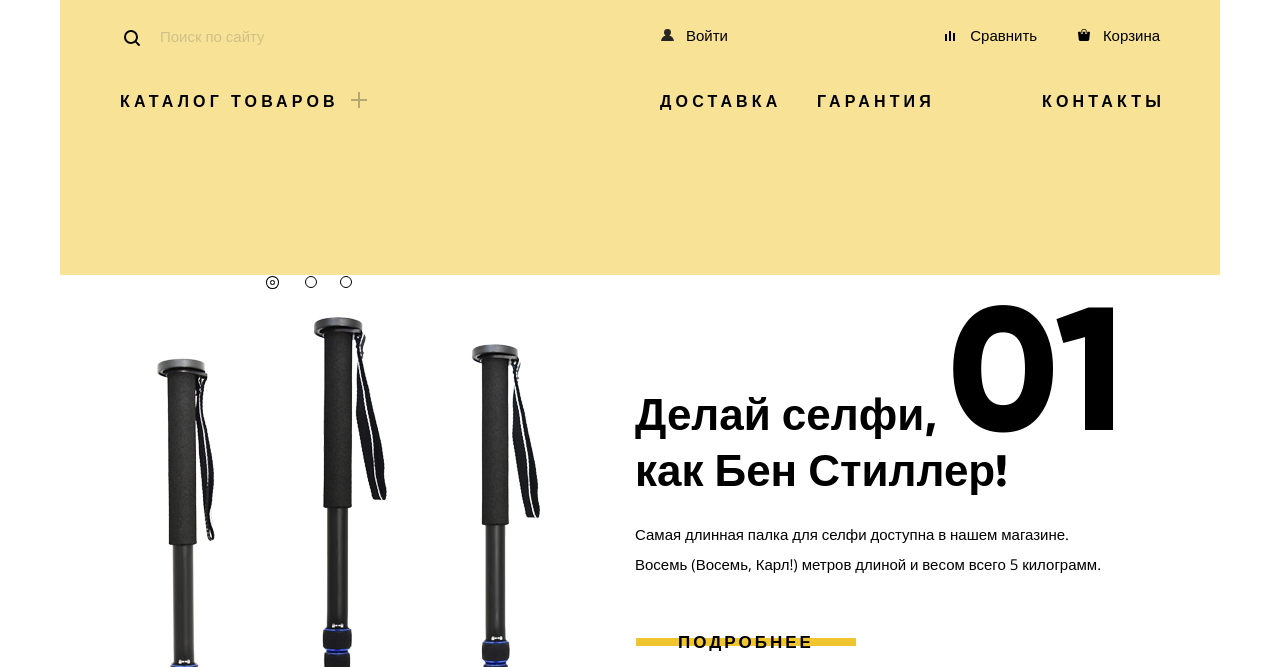
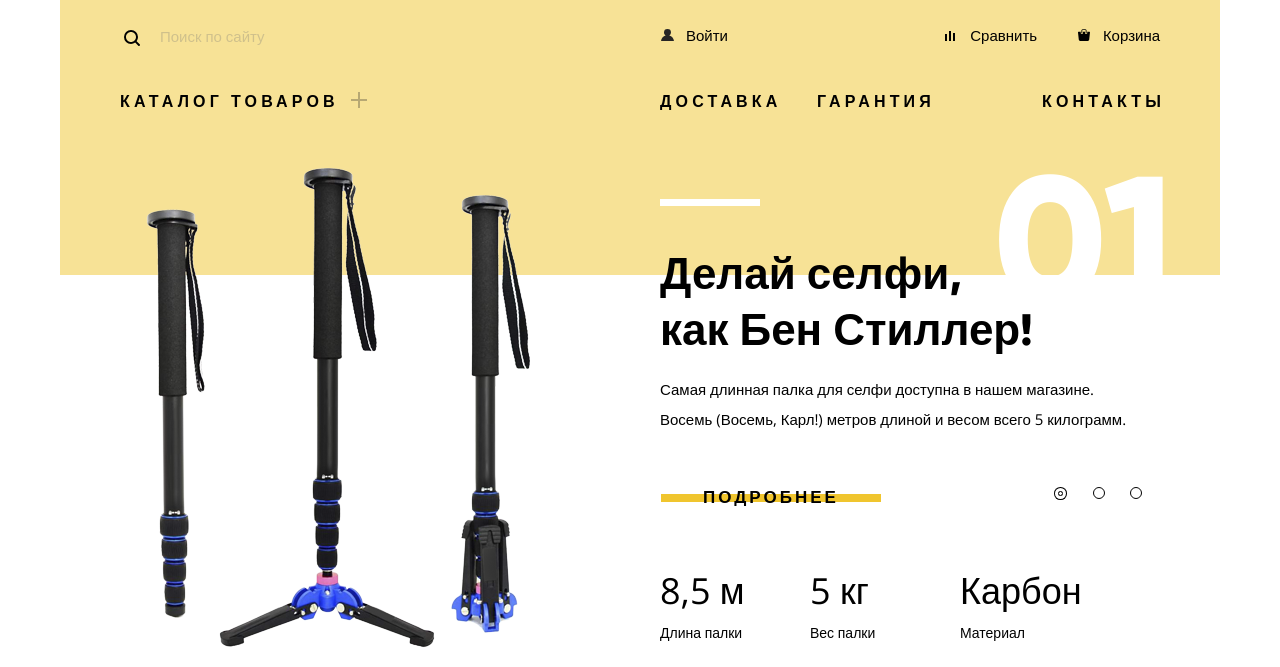
Before and after one commit to b-aleksei/1189207-device-26, a plain HTML site: page index.html in a window 1280 px wide. Shown: the part 65-732 px from the top of the page. Drawn offline with nearby package versions, Linux system fonts and the light colour scheme.

Commit message:
оживил слайдер1

```diff
--- a/css/style.css
+++ b/css/style.css
@@ -209,8 +209,7 @@ header .logo {
 }
 
 .icon,
-.icon-footer,
-.slider1
+.icon-footer
 {
   list-style: none;
 }
@@ -334,6 +333,8 @@ border-bottom: 2px solid black;
 
 .navigation .col5:hover .modal-header {
   visibility: visible;
+  position: absolute;
+  z-index: 6;
 }
 
 .modal-header li {
@@ -366,26 +367,40 @@ border-bottom: 2px solid black;
 }
 
 /*=============== стилизация кнопок слайдера (радиобаттона)===============*/
-.radio input[type="radio"] {
+.radio {
+  position: relative;
+}
+/*.radio > input[type="checkbox"],*/
+.radio > input[type="radio"]
+{
   display: none;
 }
 
-input[type="checkbox"] {
-  display: none;
+.radio > label {
+  position: absolute;
+  cursor: pointer;
 }
 
-.radio {
-  display: inline-block;
-  padding-left: 210px;
+.radio > .slide-1 {
+  top: 340px;
+  right: 162px;
+  z-index: 5;
 }
 
-.radio label {
-  cursor: pointer;
-  position: relative;
-  padding-left: 35px;
+.radio > .slide-2 {
+  top: 340px;
+  right: 127px;
+  z-index: 5;
 }
 
-.radio label::before {
+.radio > .slide-3 {
+  top: 340px;
+  right: 90px;
+  z-index: 5;
+}
+
+
+.radio > label::before {
 /*url("../img/svg-device/slider-button-empty.svg")*/
   content:"";
   position: absolute;
@@ -398,7 +413,11 @@ input[type="checkbox"] {
   transition: 0.2s;
 }
 
-input[type="radio"]:checked + label::before {
+.radio > input[type="radio"]:hover + label::before {
+  transform: scale(1.3);
+}
+
+.radio > input[type="radio"]:checked + label::before {
 /*url("../img/svg-device/slider-button.svg")*/
   content:'';
   bottom: 8px;
@@ -409,10 +428,26 @@ input[type="radio"]:checked + label::before {
   box-shadow: 0 0 0 3px white,0 0 0 4px black;
 }
 
-input[type="radio"]:hover + label::before {
-  transform: scale(1.3);
+.slider1 .slide-1,
+.slider1 .slide-2,
+.slider1 .slide-3 {
+  margin-top: -125px ;
+  display: none;
+  z-index: 4;
 }
-/*==========================стилизация чекбоска и радобаттона каталога==========================================*/
+
+.radio > input:first-child[type="radio"]:checked ~.slider1 .slide-1{
+  display: block;
+}
+
+.radio > input:nth-of-type(2)[type="radio"]:checked ~.slider1 .slide-2{
+  display: block;
+}
+
+.radio > input:nth-of-type(3)[type="radio"]:checked ~.slider1 .slide-3{
+  display: block;
+}
+  /*==========================стилизация чекбоска и радобаттона каталога==========================================*/
 .radio .radio-catalog {
   padding-left: 65px;
   margin-right: -20px
@@ -528,7 +563,8 @@ input:disabled  + label{
 
 .preview .picture{
   display: flex;
-  width: 575px;
+  width: 555px;
+  margin-right: 45px;
 }
 
 .preview .slider1-info
@@ -537,25 +573,61 @@ input:disabled  + label{
 }
 
 .preview .picture img {
-  margin: auto;
+  margin: 0 auto;
+}
+
+.slide-3 .preview .picture img {
+  margin: 60px 0 0 auto;
+}
+
+.slide-2 .preview .picture img {
+  margin:  10px auto;
 }
 
 .slider1-info h2 {
+  position: absolute;
+  top: 45px;
+  left: 0;
   font-family: 'gilroyextrabold', sans-serif;
   font-size: 44px;
   line-height: 56px;
-  margin-bottom: 10px;
+  /*margin-bottom: 10px;*/
+  z-index: 2;
+}
+
+.slider1-info {
+  position: relative;
+}
+
+.slider1-info:before {
+  content: '';
+  position: absolute;
+  width: 100px;
+  height:7px;
+  top: 35px;
+  left: 0;
+  z-index: 3;
+  background-color: #fff;: #000;
 }
 
 .slider1-info span {
-  font-size: 175px;
+  display: block;
+  position: absolute;
+  top: 0;
+  right: 0;
+  font-family: 'gilroyextrabold', sans-serif;
+  font-size: 179px;
+  line-height: 158px;
+  z-index: 1;
+  color: #fff;
 }
 
 .slider1-info > p {
+  margin: 0;
   font-size: 15px;
   line-height: 30px;
   font-weight: 300;
-  padding: 5px 44px 40px 0;
+  padding: 210px 44px 55px 0;
 }
 
 .slider1-info a.yellow-button {
@@ -569,8 +641,8 @@ input:disabled  + label{
 }
 
 .slider1-description li p:first-child {
-  padding-top: 60px;
-  margin: 0;
+  padding: 60px 0 0 0;
+  margin: 0 0 -5px 0;
   font-size: 36px;
   line-height: 48px;
 }
--- a/index.html
+++ b/index.html
@@ -43,7 +43,7 @@
 							</svg>
 						</a>
 						<ul class="modal-header ">
-							<li>
+							<li >
 								<ul class="drop-menu">
 									<li><a class="focus" href="">Виртуальная реальность</a></li>
 									<li><a class="focus" href="">Моноподы для селфи</a></li>
@@ -74,29 +74,28 @@
 </header>
 <main>
 	<div class="container">
-		<section class="content">
+		<section class="content radio">
 			<!-- ================================	кнопки первого слайдера=========== -->
-			<div class="radio">
-				<input type="radio" name="slider" id="monopod" value="monopod for selfi" checked>
-				<label for="monopod"></label>
+			<input class="slide-1" type="radio" name="slider" id="monopod" value="monopod for selfi" checked>
+			<label class="slide-1" for="monopod"></label>
 
-				<input type="radio" name="slider" id="preview" value="preview">
-				<label for="preview"></label>
+			<input class="slide-2" type="radio" name="slider" id="preview" value="preview">
+			<label class="slide-2" for="preview"></label>
 
-				<input type="radio" name="slider" id="quadro" value="quadrocopter">
-				<label for="quadro"></label>
-			</div>
+			<input class="slide-3" type="radio" name="slider" id="quadro" value="quadrocopter">
+			<label class="slide-3" for="quadro"></label>
 			<!--==============================================================================-->
 			<h1 class="visually-hidden">Наши товары</h1>
 			<ul class="slider1">
-				<li>
-					<section class="preview">
-						<div class="picture"><img src="./img/slider-1.png" width="384" height="486"
-												  alt="Монопод для селфи">
+				<li class="slide-1">
+					<section class="preview ">
+						<div class="picture">
+							<img src="./img/slider-1.png" width="384" height="486" alt="Монопод для селфи">
 						</div>
-						<div class="slider1-info">
-							<h2>Делай селфи, <span>01</span>
+						<div class="slider1-info ">
+							<h2>Делай селфи,<br>
 								как Бен Стиллер!</h2>
+							<span>01</span>
 							<p>Самая длинная палка для селфи доступна в нашем магазине.
 								Восемь (Восемь, Карл!) метров длиной и весом всего 5 килограмм.</p>
 							<a class="yellow-button" href="catalog.html">подробнее</a>
@@ -116,14 +115,15 @@
 					</section>
 				</li>
 				<!--========= вторая секция с часами=====================-->
-				<li>
+				<li class="slide-2">
 					<section class="preview">
 						<div class="picture">
 							<img src="./img/slider-2.png" width="345" height="485" alt="Фитнес-браслеты">
 						</div>
 						<div class="slider1-info">
-							<h2>Худеем <span>02</span>
+							<h2>Худеем<br>
 								правильно!</h2>
+							<span>02</span>
 							<p>Мотивирующие фитнес-браслеты помогут найти в себе силы
 								не пропускать занятия и соблюдать диету.
 							</p>
@@ -141,14 +141,15 @@
 					</section>
 				</li>
 				<!--========= третья секция с квадрокоптером=====================-->
-				<li>
+				<li class="slide-3">
 					<section class="preview">
 						<div class="picture">
 							<img src="./img/slider-3.png" width="526" height="334" alt="Квадрокоптер">
 						</div>
 						<div class="slider1-info">
-							<h2>Порхает как бабочка, <span>03</span>
+							<h2>Порхает как бабочка,
 								жалит как пчела!</h2>
+							<span>03</span>
 							<p>Этот обычный, на первый взгляд, квадрокоптер оснащен
 								мощным лазером, замаскированным под стандартную камеру.
 							</p>
```
